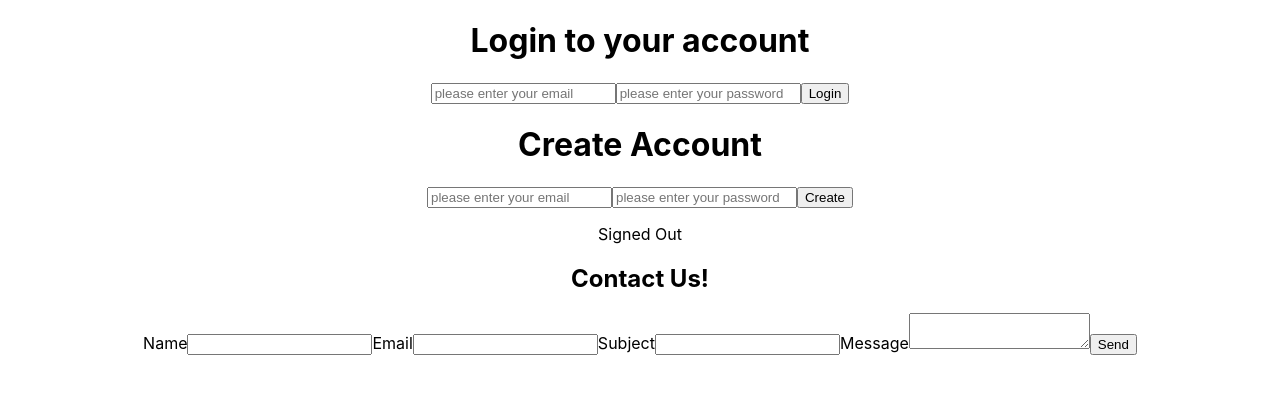
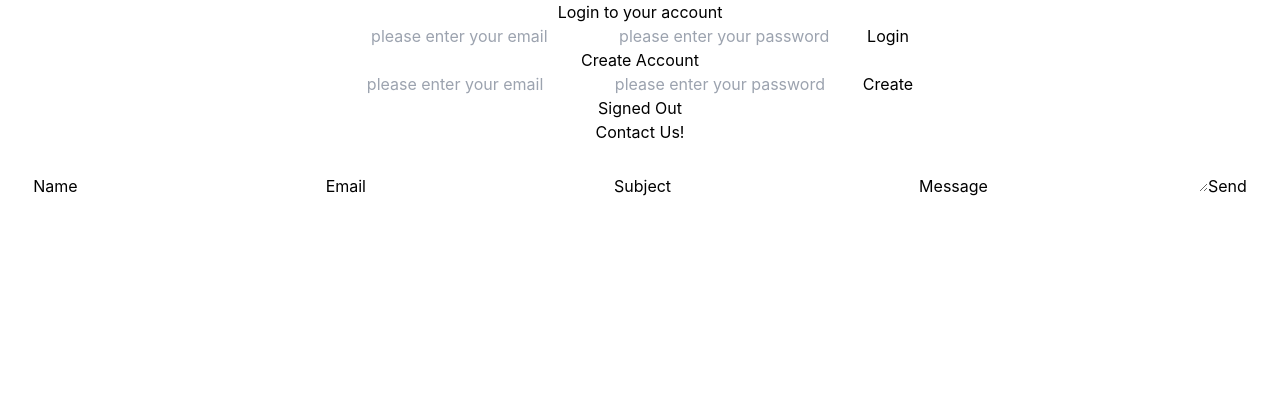
Before and after one commit to 3salaz/grean-react, a React (Create React App) app: page / in a window 1280 px wide. Shown: the top 394 px of the page. Built offline with nearby package versions, Linux system fonts and the light colour scheme; no server answers.

Commit message:
added tailwindcss to app

```diff
--- a/package.json
+++ b/package.json
@@ -41,5 +41,8 @@
       "last 1 firefox version",
       "last 1 safari version"
     ]
+  },
+  "devDependencies": {
+    "tailwindcss": "^3.3.2"
   }
 }
--- a/src/index.css
+++ b/src/index.css
@@ -1,3 +1,7 @@
+@tailwind base;
+@tailwind components;
+@tailwind utilities;
+
 body {
   margin: 0;
   font-family: -apple-system, BlinkMacSystemFont, 'Segoe UI', 'Roboto', 'Oxygen',
@@ -6,8 +10,3 @@
   -webkit-font-smoothing: antialiased;
   -moz-osx-font-smoothing: grayscale;
 }
-
-code {
-  font-family: source-code-pro, Menlo, Monaco, Consolas, 'Courier New',
-    monospace;
-}
--- /dev/null
+++ b/tailwind.config.js
@@ -0,0 +1,10 @@
+/** @type {import('tailwindcss').Config} */
+module.exports = {
+  content: [
+    "./src/**/*.{js,jsx,ts,tsx}",
+  ],
+  theme: {
+    extend: {},
+  },
+  plugins: [],
+}
```
Also changed, not shown: 1 other file (tests, documents, lock files or other folders).
